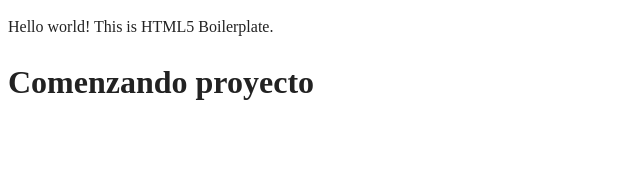
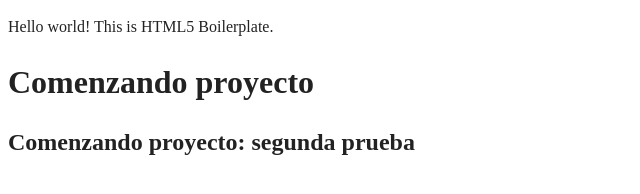
Before and after one commit to kirjan/Header-Business-Agency, a website built with webpack: page index.html in a window 1280 px wide. Shown: the whole page, without its empty margins (0-640 px from the left). Built offline with nearby package versions, Linux system fonts and the light colour scheme.

Commit message:
Probando git en el primer proyecto de CSS (2)

```diff
--- a/index.html
+++ b/index.html
@@ -27,6 +27,7 @@
   <!-- Add your site or application content here -->
   <p>Hello world! This is HTML5 Boilerplate.</p>
   <h1>Comenzando proyecto</h1>
+  <h2>Comenzando proyecto: segunda prueba</h2>
   <script src="js/app.js"></script>
 
 </body>
```
